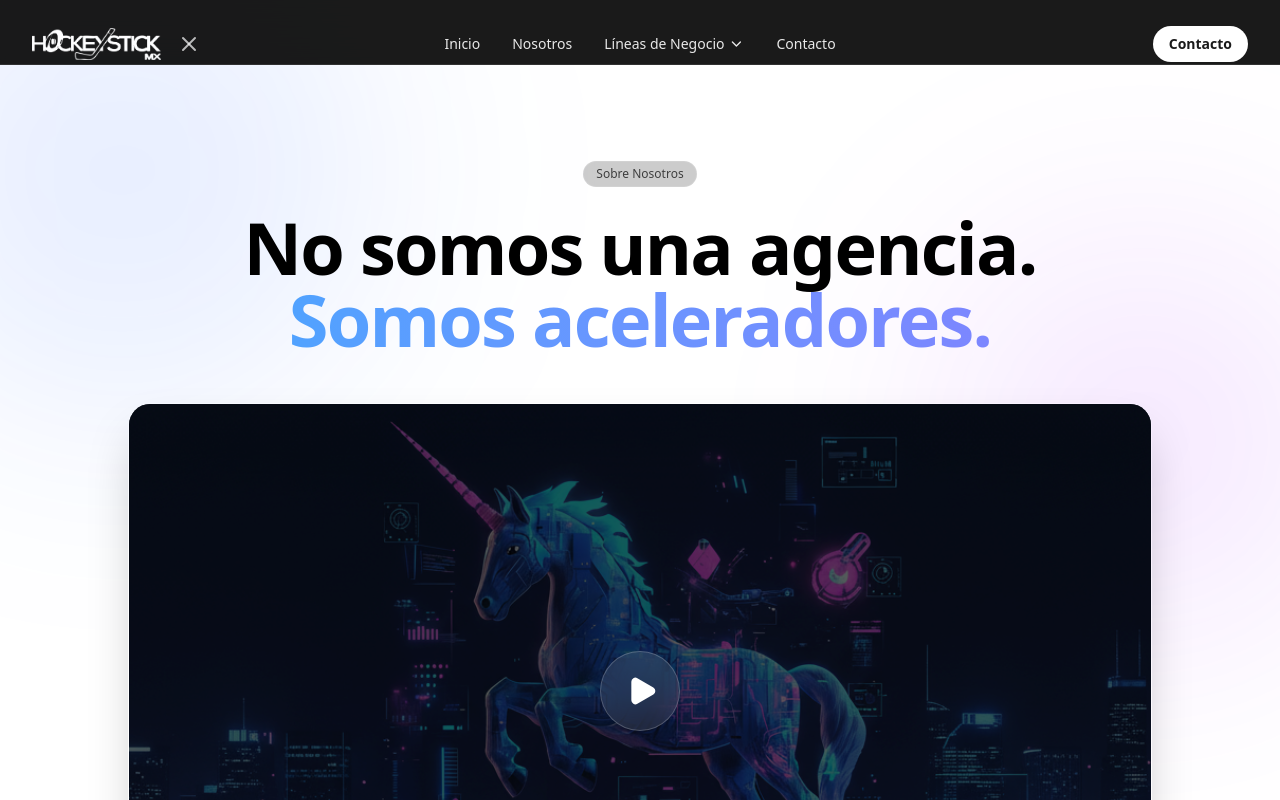
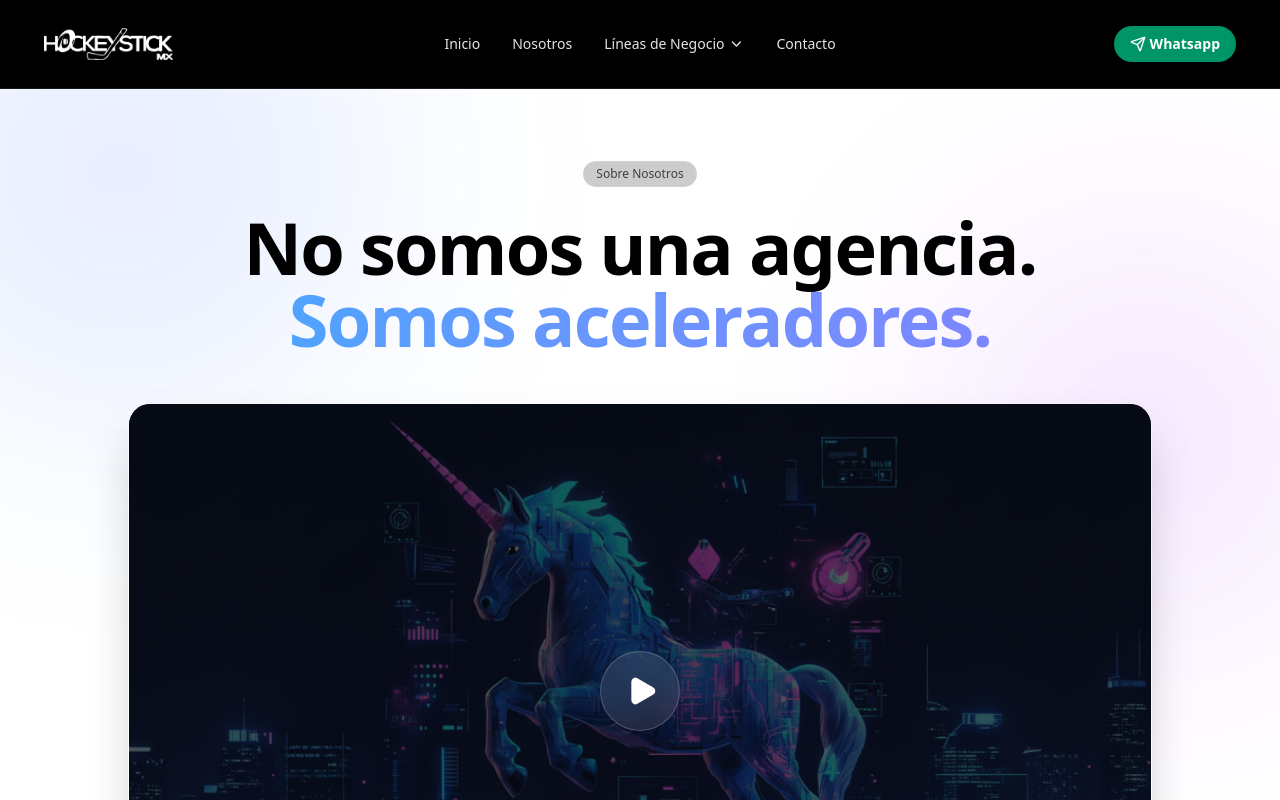
Before and after one commit to joseramos-mx/hockeystick, a Next.js app: page /nosotros in a window 1280 px wide. Shown: the top 800 px of the page. Built offline with nearby package versions, Linux system fonts and the light colour scheme.

Commit message:
added divisions

```diff
--- a/app/components/Navbar.tsx
+++ b/app/components/Navbar.tsx
@@ -3,7 +3,7 @@
 import React, { useEffect, useMemo, useRef, useState } from "react"
 import Link from "next/link"
 import { usePathname } from "next/navigation"
-import { Menu, X, ChevronDown, ArrowRight } from "lucide-react"
+import { Menu, X, ChevronDown, ArrowRight, Send } from "lucide-react"
 
 type NavItem = { label: string; href: string }
 type DropItem = { title: string; slug: string }
@@ -37,13 +37,13 @@ export function Navbar() {
   const closeBtnRef = useRef<HTMLButtonElement | null>(null)
   const dropTimer = useRef<ReturnType<typeof setTimeout> | null>(null)
 
-  // Close on route change
+  // Cierra todo al cambiar de ruta
   useEffect(() => {
     setMobileOpen(false)
     setDropOpen(false)
   }, [pathname])
 
-  // ESC close
+  // ESC para cerrar
   useEffect(() => {
     function onKeyDown(e: KeyboardEvent) {
       if (e.key === "Escape") {
@@ -55,12 +55,12 @@ export function Navbar() {
     return () => window.removeEventListener("keydown", onKeyDown)
   }, [])
 
-  // Focus close button on open
+  // Focus al botón cerrar cuando abre drawer
   useEffect(() => {
     if (mobileOpen) closeBtnRef.current?.focus()
   }, [mobileOpen])
 
-  // Lock scroll on open
+  // Lock scroll cuando drawer está abierto
   useEffect(() => {
     if (!mobileOpen) return
     const prev = document.body.style.overflow
@@ -69,6 +69,16 @@ export function Navbar() {
       document.body.style.overflow = prev
     }
   }, [mobileOpen])
+
+  // Si pasas a desktop mientras está abierto, ciérralo (evita “X en PC”)
+  useEffect(() => {
+    const mq = window.matchMedia("(min-width: 768px)") // md
+    const onChange = () => {
+      if (mq.matches) setMobileOpen(false)
+    }
+    mq.addEventListener("change", onChange)
+    return () => mq.removeEventListener("change", onChange)
+  }, [])
 
   const onDropEnter = () => {
     if (dropTimer.current) clearTimeout(dropTimer.current)
@@ -81,13 +91,12 @@ export function Navbar() {
 
   return (
     <header className="fixed top-0 left-0 right-0 z-50">
-      <nav className="border-b border-white/10 bg-black opacity-90 backdrop-blur-lg">
-        <div className="mx-auto h-16 max-w-7xl px-4 p-3 sm:px-6 lg:px-8">
+      <nav className="border-b border-white/10 bg-black p-3 backdrop-blur-lg">
+        <div className="mx-auto h-16 max-w-7xl px-4 sm:px-6 lg:px-8">
           {/* 3 columnas: izquierda logo | centro links | derecha cta+menu */}
           <div className="relative flex h-16 items-center">
             {/* Left: Logo */}
-            <div className="flex items-center gap-2">
-              <Link href="/" className="flex items-center gap-2">
+            <Link href="/" className="flex items-center">
               <img
                 className="h-8 w-auto object-contain invert brightness-0"
                 src="/hsmx.png"
@@ -95,18 +104,7 @@ export function Navbar() {
               />
             </Link>
 
-              <button
-    ref={closeBtnRef}
-    type="button"
-    className="rounded-md p-2 text-white/70 hover:text-white hover:bg-white/10 transition"
-    aria-label="Cerrar menú"
-    onClick={() => setMobileOpen(false)}
-  >
-    <X className="h-6 w-6" />
-  </button>
-            </div>
-
-            {/* Center: Desktop links (true centered with absolute) */}
+            {/* Center: Desktop links */}
             <div className="absolute left-1/2 hidden -translate-x-1/2 md:flex items-center gap-8">
               <Link
                 href={nav[0].href}
@@ -180,9 +178,9 @@ export function Navbar() {
             <div className="ml-auto flex items-center gap-3">
               <Link
                 href="/contacto"
-                className="hidden sm:inline-flex items-center justify-center rounded-full bg-white px-4 py-2 text-sm font-bold text-black hover:bg-gray-100 transition"
+                className="hidden sm:inline-flex items-center justify-center rounded-full bg-emerald-400/70 px-4 py-2 text-sm font-bold text-white hover:bg-gray-100 transition"
               >
-                Contacto
+                <Send className="h-4 w-4 mr-1"/> Whatsapp
               </Link>
 
               <button
@@ -198,23 +196,24 @@ export function Navbar() {
         </div>
       </nav>
 
-      {/* Mobile drawer */}
+      {/* Mobile drawer (solo móvil) */}
       {mobileOpen && (
-        <div className="lg:hidden" role="dialog" aria-modal="true">
+        <div className="md:hidden" role="dialog" aria-modal="true">
+          {/* Backdrop */}
           <div
             className="fixed inset-0 z-50 bg-black/70 backdrop-blur-sm"
             onClick={() => setMobileOpen(false)}
           />
 
+          {/* Panel */}
           <div className="fixed inset-y-0 right-0 z-50 w-full max-w-sm bg-[#09090b] ring-1 ring-white/10">
-            <div className="flex items-center justify-between px-5 py-5 border-b border-white/10">
-              <Link href="/" className="flex items-center gap-2">
+            <div className="flex items-center justify-between border-b border-white/10 px-6 py-4 pt-[calc(env(safe-area-inset-top)+16px)]">
+              <Link href="/" className="flex items-center">
                 <img
-                  className="h-8 w-auto invert brightness-0"
+                  className="h-7 w-auto max-w-[180px] object-contain invert brightness-0"
                   src="/hsmx.png"
                   alt="HSMX"
                 />
-                <span className="text-sm font-bold text-white">HSMX</span>
               </Link>
 
               <button
@@ -243,7 +242,7 @@ export function Navbar() {
 
                 <button
                   type="button"
-                  className="w-full flex items-center justify-between rounded-lg px-3 py-3 text-base font-semibold text-white/90 hover:bg-black/10 transition"
+                  className="w-full flex items-center justify-between rounded-lg px-3 py-2 text-base font-semibold text-white hover:bg-white/10 transition"
                   onClick={() => setMobileLinesOpen((v) => !v)}
                   aria-expanded={mobileLinesOpen}
                 >
@@ -258,7 +257,7 @@ export function Navbar() {
                     {businessLines.map((item) => (
                       <Link
                         key={item.slug}
-                        href={`/lineas-de-negocio/${item.slug}`}
+                        href={`/divisiones/${item.slug}`}
                         className="block rounded-md px-3 py-2 text-sm font-medium text-white/80 hover:bg-white/10 hover:text-white transition"
                         onClick={() => setMobileOpen(false)}
                       >
@@ -272,10 +271,10 @@ export function Navbar() {
               <div className="mt-6">
                 <Link
                   href="/contacto"
-                  className="flex items-center justify-between rounded-xl bg-white px-4 py-3 text-base font-bold text-black hover:bg-gray-100 transition"
+                  className="flex items-center justify-between rounded-xl bg-emerald-600 px-4 py-3 text-base font-bold text-white hover:bg-gray-100 transition"
                   onClick={() => setMobileOpen(false)}
                 >
-                  Contacto <ArrowRight className="h-5 w-5" />
+                  <Send/>Whatsapp <ArrowRight className="h-5 w-5" />
                 </Link>
               </div>
             </div>
```
Lines whose indentation alone changed are shown as unchanged.
